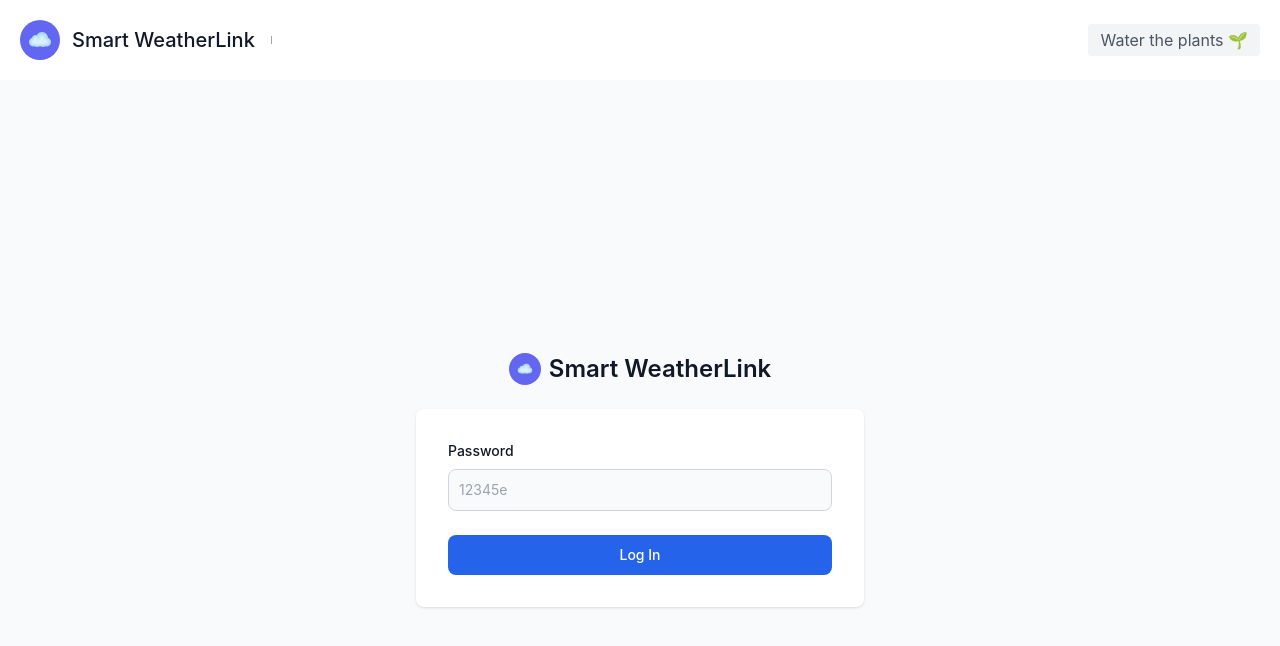
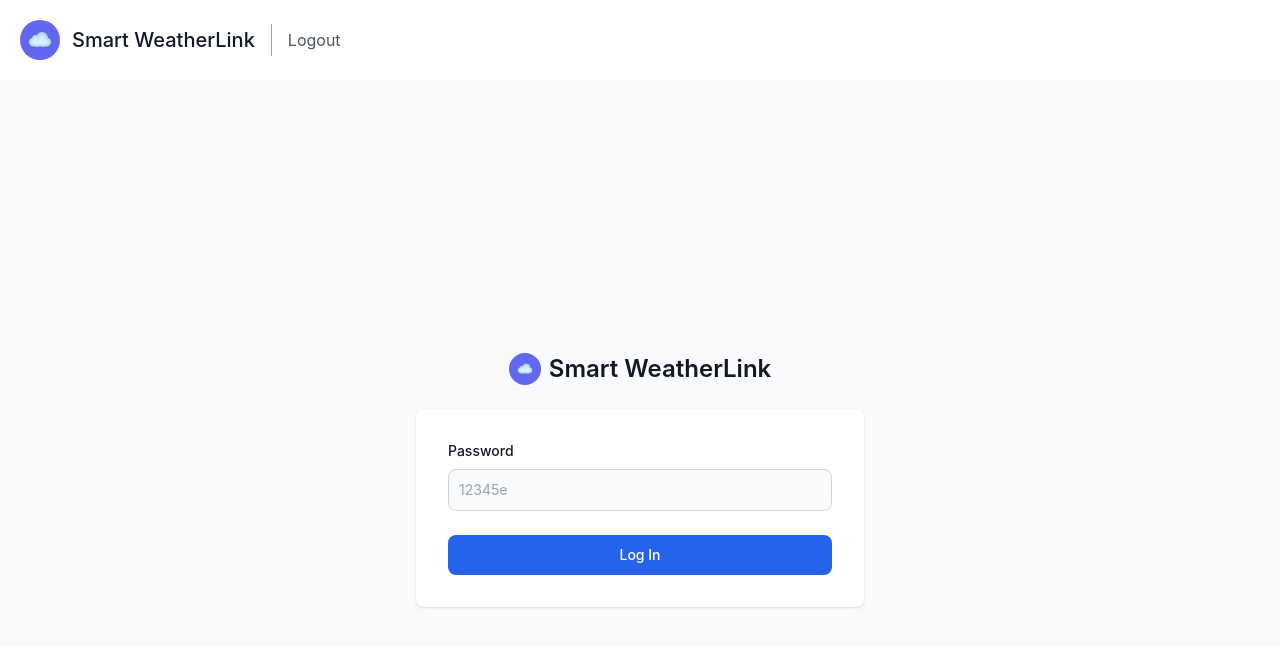
Before and after one commit to ekimbasoglu/Smart-Weather-Link, an Angular app in the folder angular/: page / in a window 1280 px wide. Shown: the top 646 px of the page. Built offline with nearby package versions, Linux system fonts and the light colour scheme.

Commit message:
Navbar updated

```diff
--- a/angular/src/app/dashboard/dashboard.component.html
+++ b/angular/src/app/dashboard/dashboard.component.html
@@ -1 +1,2 @@
-<p>dashboard works!</p>
+<app-navbar></app-navbar>
+dashboard works!
--- a/angular/src/app/navbar/navbar.component.html
+++ b/angular/src/app/navbar/navbar.component.html
@@ -11,10 +11,10 @@
     <nav class="md:mr-auto md:ml-4 md:py-1 md:pl-4 md:border-l md:border-gray-400	flex flex-wrap items-center text-base justify-center">
       <!-- <a class="mr-5 hover:text-gray-900">First Link</a>
       <a class="mr-5 hover:text-gray-900">Second Link</a>
-      <a class="mr-5 hover:text-gray-900">Third Link</a>
-      <a class="mr-5 hover:text-gray-900">Fourth Link</a> -->
+      <a class="mr-5 hover:text-gray-900">Third Link</a>-->
+      <a (click)="logout()" class="mr-5 hover:text-gray-900">Logout</a>
     </nav>
-    <button class="inline-flex items-center bg-gray-100 border-0 py-1 px-3 focus:outline-none hover:bg-gray-200 rounded text-base mt-4 md:mt-0">Water the plants 🌱
+    <button *ngIf="!hideComponent" class="inline-flex items-center bg-gray-100 border-0 py-1 px-3 focus:outline-none hover:bg-gray-200 rounded text-base mt-4 md:mt-0">Water the plants 🌱
     </button>
   </div>
 </header>
--- a/angular/src/app/navbar/navbar.component.ts
+++ b/angular/src/app/navbar/navbar.component.ts
@@ -1,10 +1,26 @@
-import { Component } from '@angular/core';
+import { Component, OnInit } from '@angular/core';
+import { Router } from '@angular/router';
+import { AuthService } from '../services/authService';
 
 @Component({
   selector: 'app-navbar',
   templateUrl: './navbar.component.html',
-  styleUrls: ['./navbar.component.css']
+  styleUrls: ['./navbar.component.css'],
 })
-export class NavbarComponent {
+export class NavbarComponent implements OnInit {
+  hideComponent: boolean = true;
+  constructor(private router: Router, private authService: AuthService) {}
 
+  ngOnInit(): void {
+    // Check if it's the dashboard page
+    // and if the user has credentials
+    if (this.router.url === '/dashboard') {
+      // TODO: Check if the data recieved has plant is actually dry
+      this.hideComponent = false;
+    }
+  }
+
+  logout() {
+    this.authService.logout();
+  }
 }
```
